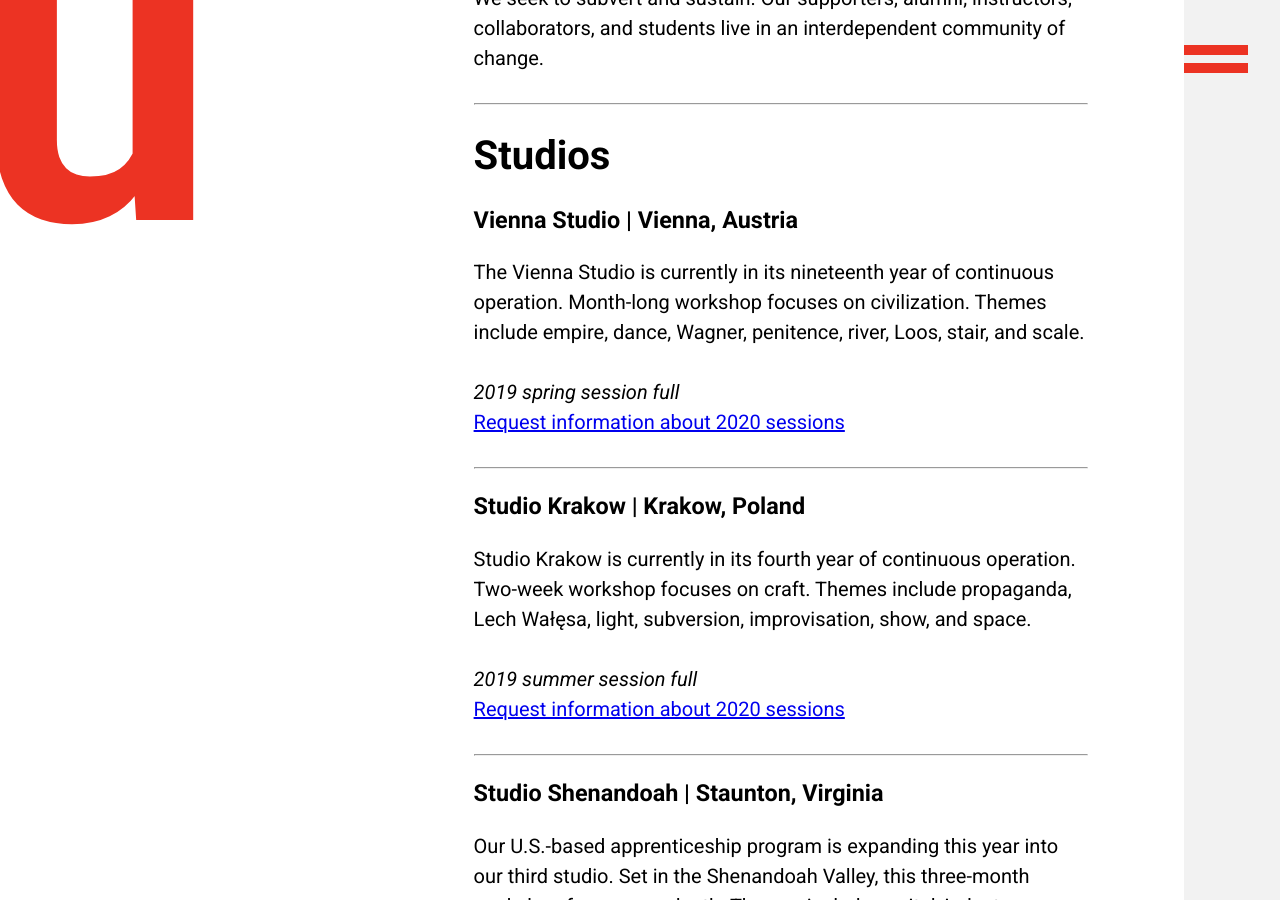
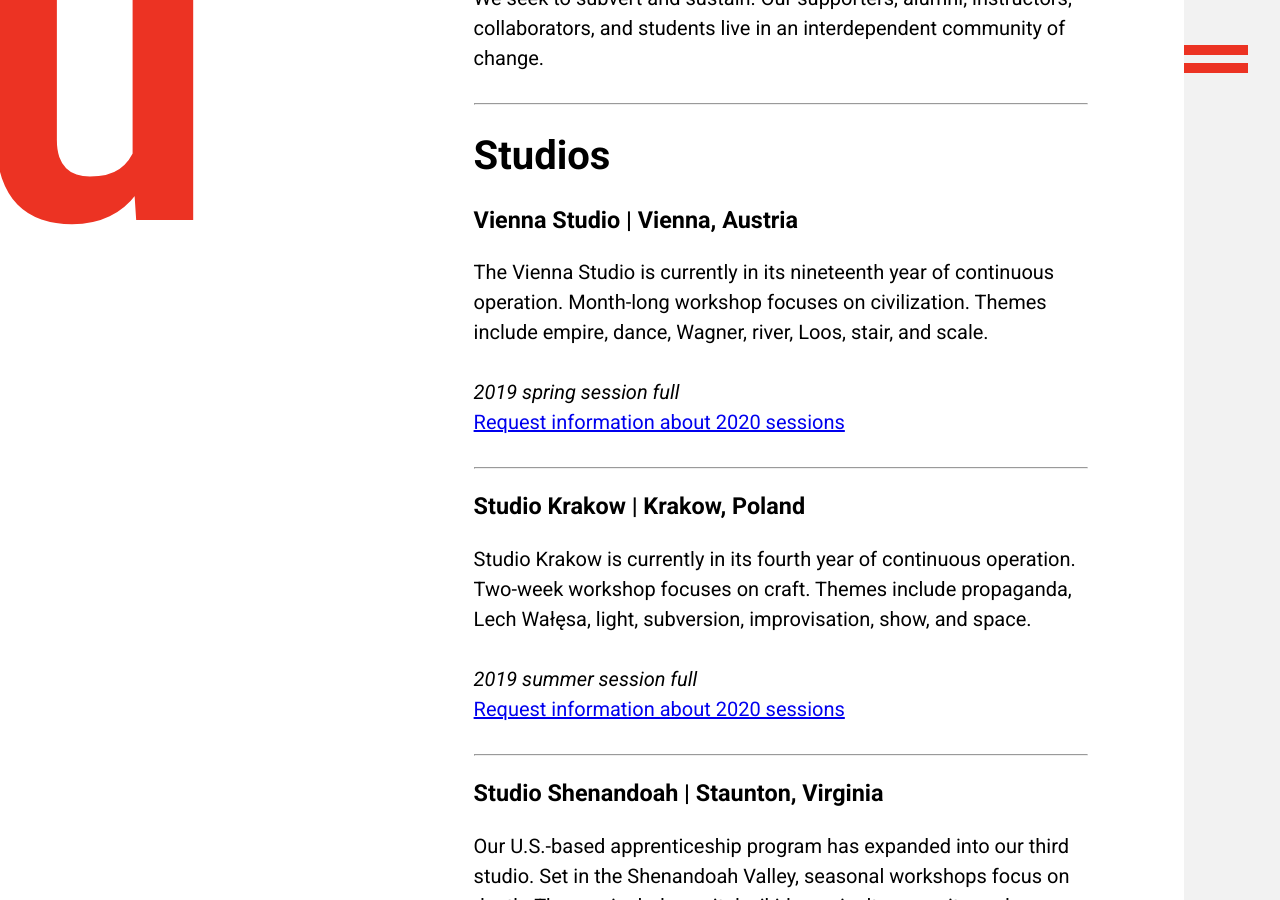
Before and after one commit to umbauschool/umbauschool.github.io, a Jekyll site: the page built from index.md, in a window 1280 px wide and 900 px high, scrolled down 1655 px. Built offline with Jekyll 4.4.1, drawn with Linux system fonts in a browser that asks for light colours; some of the changed text lies outside the part shown.

Commit message:
Update index.md

```diff
--- a/index.md
+++ b/index.md
@@ -28,7 +28,7 @@
 # Studios
 
 ### Vienna Studio |  Vienna, Austria
-The Vienna Studio is currently in its nineteenth year of continuous operation. Month-long workshop focuses on civilization. Themes include empire, dance, Wagner, penitence, river, Loos, stair, and scale.
+The Vienna Studio is currently in its nineteenth year of continuous operation. Month-long workshop focuses on civilization. Themes include empire, dance, Wagner, river, Loos, stair, and scale.
 
 _2019 spring session full_
 [Request information about 2020 sessions](#)
@@ -44,7 +44,7 @@
 ***
 
 ### Studio Shenandoah |  Staunton, Virginia
-Our U.S.-based apprenticeship program is expanding this year into our third studio. Set in the Shenandoah Valley, this three-month workshop focuses on depth. Themes include capital, industry, reconciliation, agriculture, Puccini, and material.
+Our U.S.-based apprenticeship program has expanded into our third studio. Set in the Shenandoah Valley, seasonal workshops focus on depth. Themes include capital, aikido, agriculture, equity, and material.
 
 _2019 fall session full_
 [Request information about 2020 sessions](#)
```
